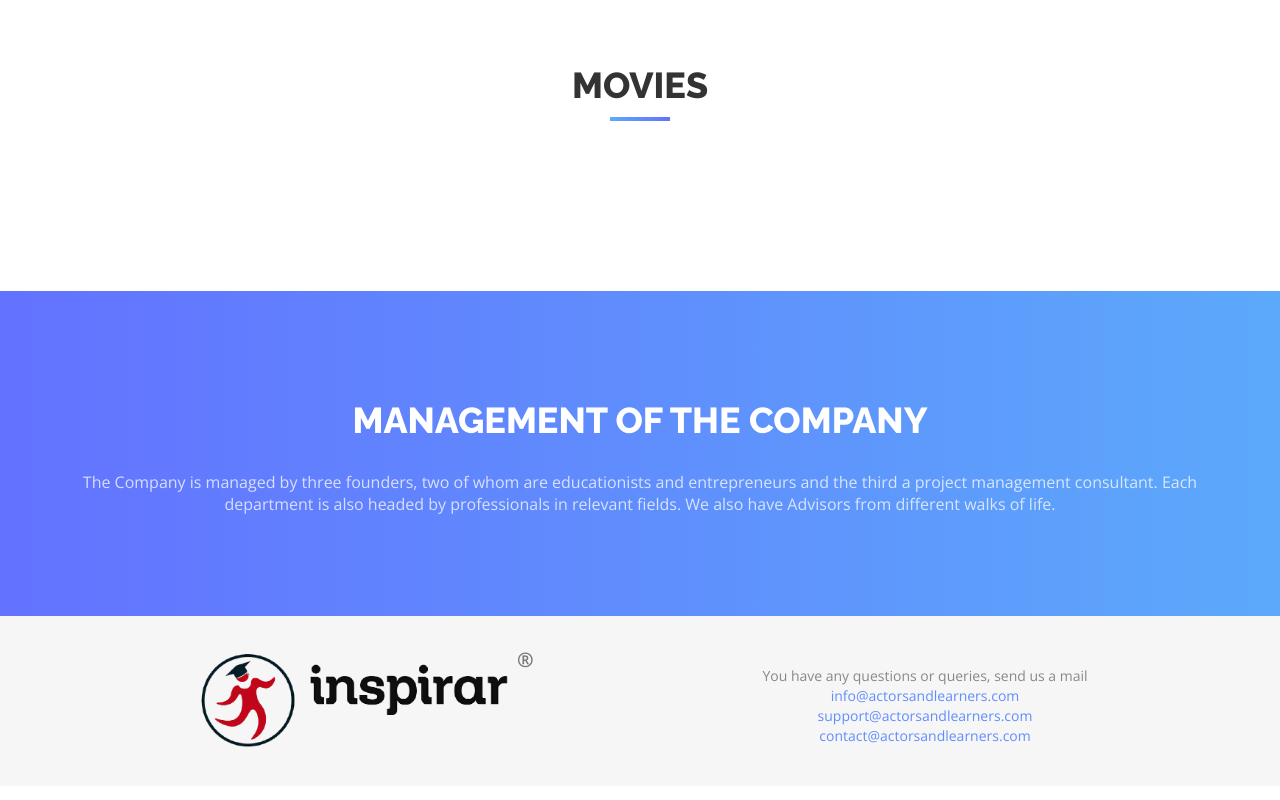
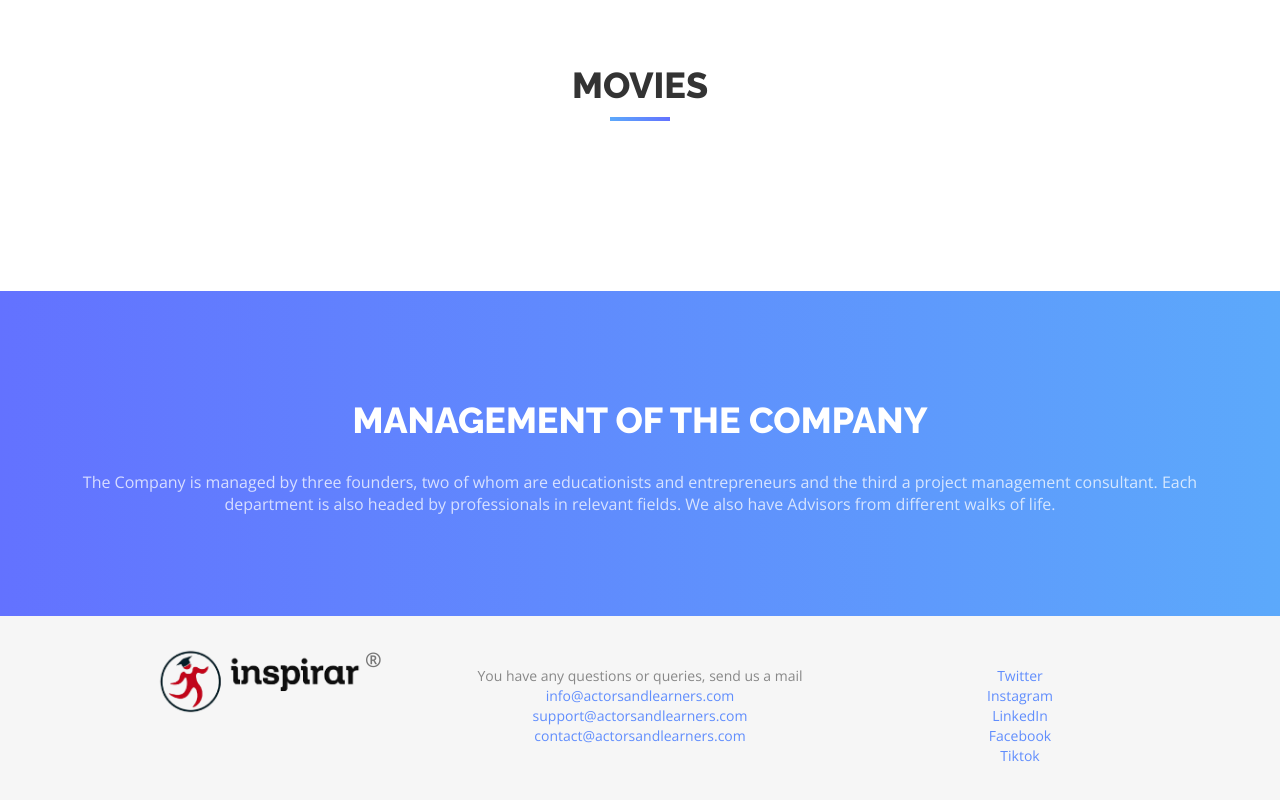
Before and after one commit to 7emmytim/respirar, a React (Create React App) app: page / in a window 1280 px wide. Shown: the part 2445-3245 px from the top of the page. Built offline with nearby package versions, Linux system fonts and the light colour scheme; what smooth-scroll would draw is missing.

Commit message:
social media linking

```diff
--- a/src/components/Footer.js
+++ b/src/components/Footer.js
@@ -5,17 +5,26 @@ const Footer = () => {
     return (
         <div id='footer'>
             <div className='container text-center'>
-                <div className='col-md-6'>
+                <div className='col-md-4'>
                     <div style={{ position: 'relative' }}>
                         <img src={trademark} style={{ width: '60%' }} alt='inspirar' />
                         <span style={{ fontSize: '2rem', fontWeight: '900', position: 'absolute', top: '0' }}>&reg;</span>
                     </div>
                 </div>
-                <div className='col-md-6'>
+                <div className='col-md-4'>
                     <p style={{ marginTop: '20px' }}>
                         You have any questions or queries, send us a mail <br /> <a href='mailto:info@actorsandlearners.com'>info@actorsandlearners.com</a> <br />
                         <a href='mailto:support@actorsandlearners.com'>support@actorsandlearners.com</a> <br />
                         <a href='mailto:contact@actorsandlearners.com'>contact@actorsandlearners.com</a>
+                    </p>
+                </div>
+                <div className='col-md-4'>
+                    <p style={{ marginTop: '20px' }}>
+                        <a href='https://www.twitter.com/InspirarConcept'>Twitter</a> <br />
+                        <a href='https://www.instagram.com/inspirarconcept/'>Instagram</a> <br />
+                        <a href='https://www.linkedin.com/company/inspirarconcept/'>LinkedIn</a> <br />
+                        <a href='https://www.facebook.com/InspirarConcept/'>Facebook</a> <br />
+                        <a href='https://www.tiktok.com/@InspirarConcept'>Tiktok</a>
                     </p>
                 </div>
             </div>
```
